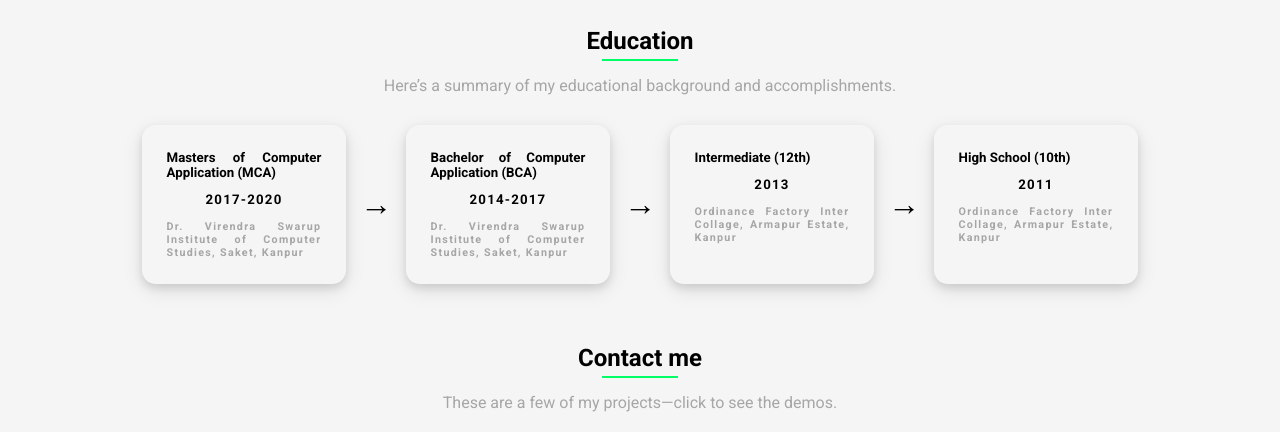
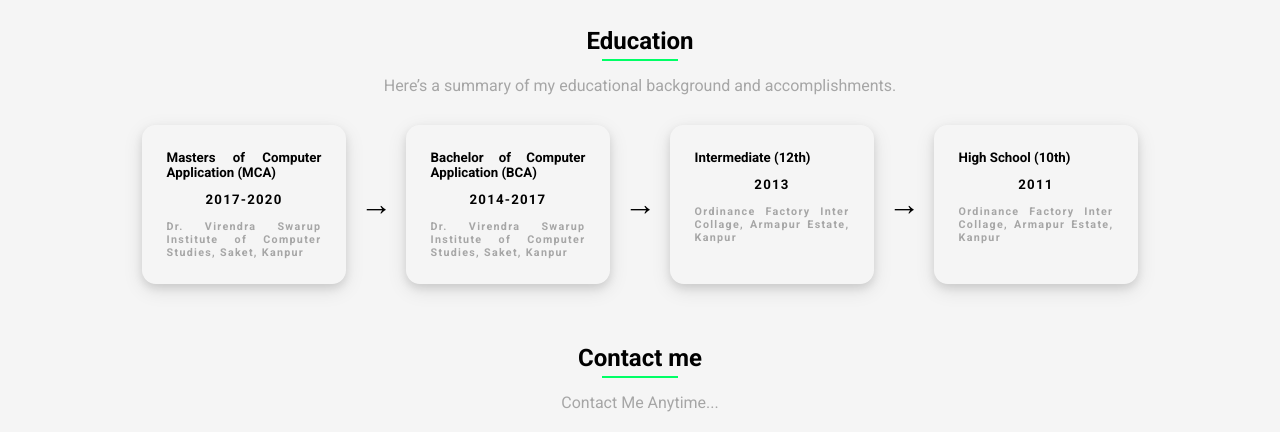
Before and after one commit to rohitkrbhardwaj09/Resume-portfolio-using-HTML-CSS, a plain HTML site: page index.html in a window 1280 px wide. Shown: the part 3687-4119 px from the top of the page. Drawn offline with nearby package versions, Linux system fonts and the light colour scheme.

Commit message:
contact tagline editted

```diff
--- a/index.html
+++ b/index.html
@@ -984,7 +984,7 @@
         <h2>Contact me</h2>
         <div class="border-bottom-bar"></div>
         <p style="margin-top: 15px; color: #a6a6a6">
-          These are a few of my projects—click to see the demos.
+          Contact Me Anytime...
         </p>
       </div>
 
```
